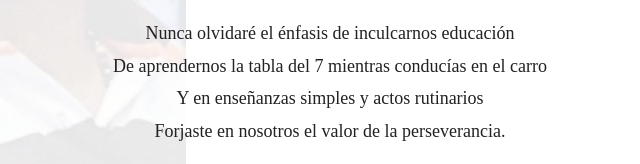
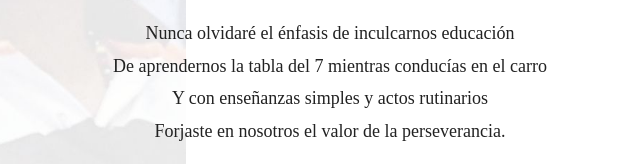
Before and after one commit to Alffonti/dedicatoria-a-papa, a plain HTML site: page index.html in a window 1280 px wide. Shown: the part 785-949 px from the top of the page, 310-950 px from the left. Drawn offline with Linux system fonts and the light colour scheme; a web font is replaced by a local one.

Commit message:
html update

```diff
--- a/index.html
+++ b/index.html
@@ -59,7 +59,7 @@
             <br>
             De aprendernos la tabla del 7 mientras conducías en el carro
             <br>
-            Y en enseñanzas simples y actos rutinarios
+            Y con enseñanzas simples y actos rutinarios
             <br>
             Forjaste en nosotros el valor de la perseverancia.
         </p>
```
Also changed, not shown: images/Untitled design.jpg (deleted), images/foto-con-papa2.jpeg (deleted), 1 other file.
